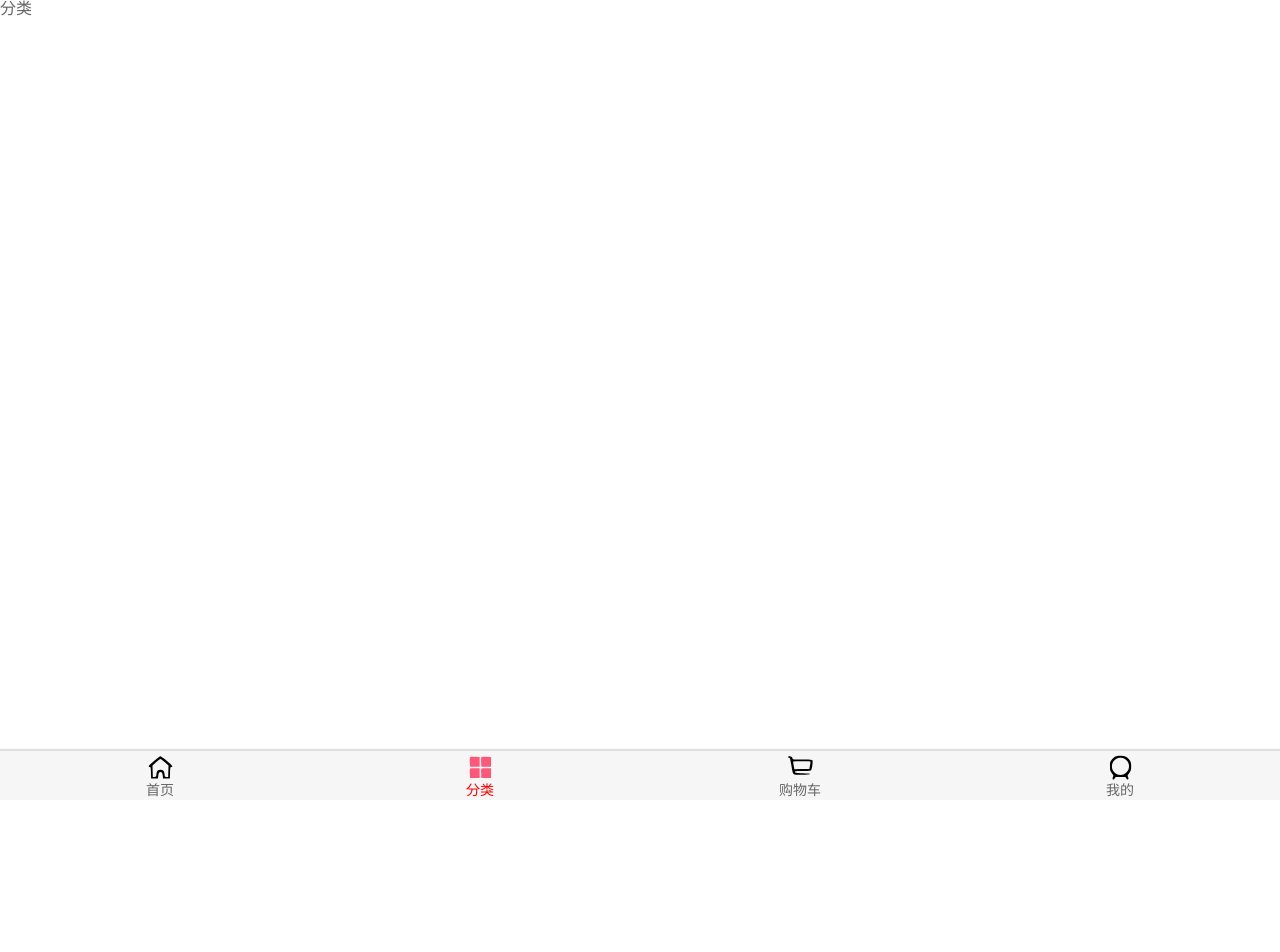
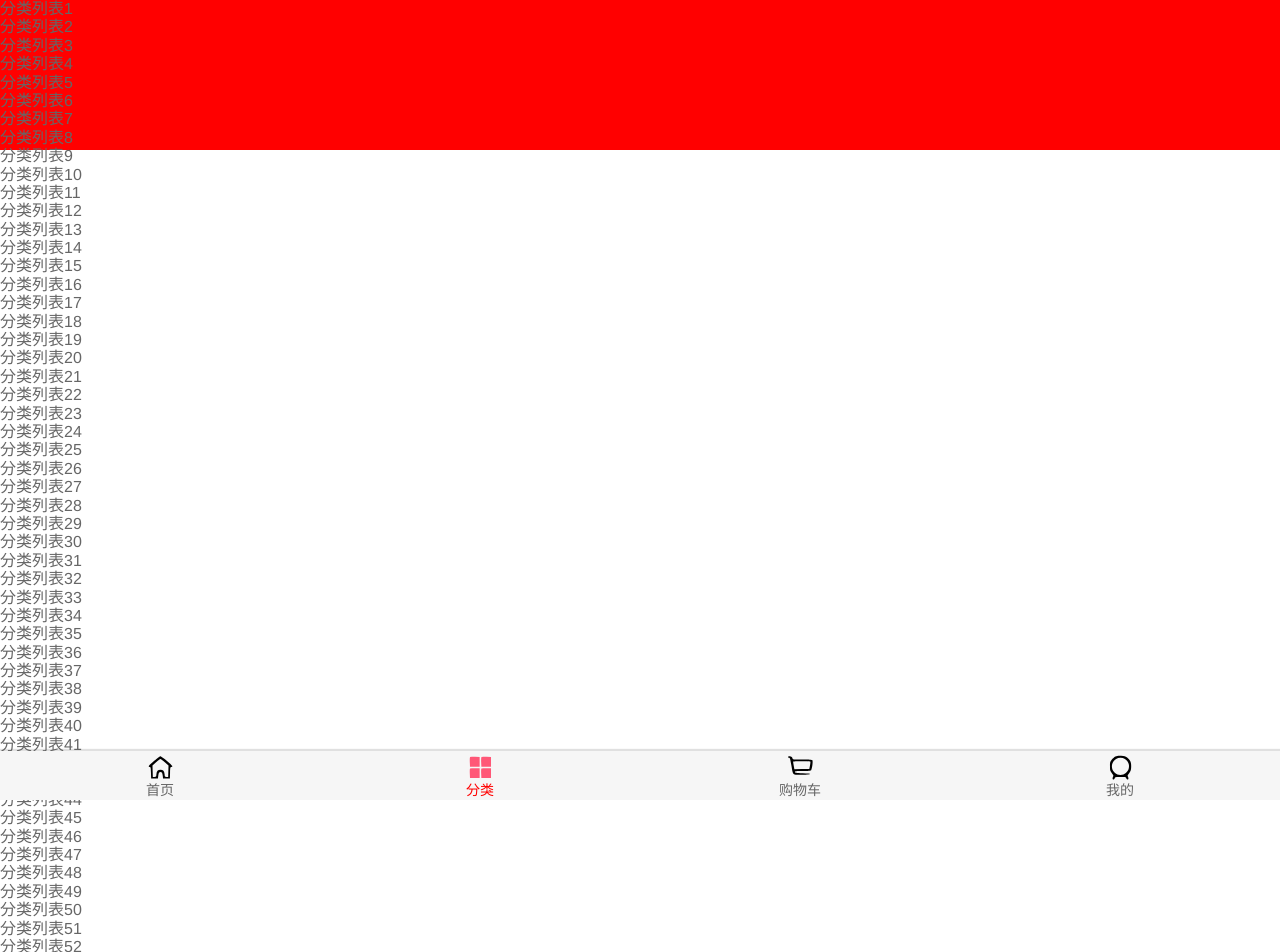
Before and after one commit to ibelievem/suppermall, a Vue app: page /category in a window 1280 px wide. Shown: the top 952 px of the page. Before the commit the page ends 800 px from the top, so only its background shows below. Built offline with nearby package versions, Linux system fonts and the light colour scheme.

Commit message:
better-scroll的安装和使用

```diff
--- a/package.json
+++ b/package.json
@@ -9,6 +9,7 @@
   },
   "dependencies": {
     "axios": "^0.21.1",
+    "better-scroll": "^2.3.1",
     "core-js": "^3.6.5",
     "vue": "^2.6.11",
     "vue-router": "^3.5.1"
--- a/src/components/content/goods/GoodsList.vue
+++ b/src/components/content/goods/GoodsList.vue
@@ -31,6 +31,6 @@
     flex-wrap: wrap;
     justify-content: space-around;
 
-    /*padding: 2px;*/
+    padding: 2px;
   }
 </style>
--- a/src/router/index.js
+++ b/src/router/index.js
@@ -13,7 +13,8 @@
 
 // 2、创建router
 const routes = [
-  {path: '', redirect: '/home',},
+  // {path: '', redirect: '/home',},
+  {path: '', redirect: '/category',},
   {path: '/home', component: Home,},
   {path: '/cart', component: Cart,},
   {path: '/category', component: Category,},
--- a/src/views/category/Category.vue
+++ b/src/views/category/Category.vue
@@ -1,13 +1,140 @@
 <template>
-  <div>分类</div>
+<!--  <div>分类</div>-->
+  <div class="wrapper">
+    <ul class="content">
+      <li>分类列表1</li>
+      <li>分类列表2</li>
+      <li>分类列表3</li>
+      <li>分类列表4</li>
+      <li>分类列表5</li>
+      <li>分类列表6</li>
+      <li>分类列表7</li>
+      <li>分类列表8</li>
+      <li>分类列表9</li>
+      <li>分类列表10</li>
+      <li>分类列表11</li>
+      <li>分类列表12</li>
+      <li>分类列表13</li>
+      <li>分类列表14</li>
+      <li>分类列表15</li>
+      <li>分类列表16</li>
+      <li>分类列表17</li>
+      <li>分类列表18</li>
+      <li>分类列表19</li>
+      <li>分类列表20</li>
+      <li>分类列表21</li>
+      <li>分类列表22</li>
+      <li>分类列表23</li>
+      <li>分类列表24</li>
+      <li>分类列表25</li>
+      <li>分类列表26</li>
+      <li>分类列表27</li>
+      <li>分类列表28</li>
+      <li>分类列表29</li>
+      <li>分类列表30</li>
+      <li>分类列表31</li>
+      <li>分类列表32</li>
+      <li>分类列表33</li>
+      <li>分类列表34</li>
+      <li>分类列表35</li>
+      <li>分类列表36</li>
+      <li>分类列表37</li>
+      <li>分类列表38</li>
+      <li>分类列表39</li>
+      <li>分类列表40</li>
+      <li>分类列表41</li>
+      <li>分类列表42</li>
+      <li>分类列表43</li>
+      <li>分类列表44</li>
+      <li>分类列表45</li>
+      <li>分类列表46</li>
+      <li>分类列表47</li>
+      <li>分类列表48</li>
+      <li>分类列表49</li>
+      <li>分类列表50</li>
+      <li>分类列表51</li>
+      <li>分类列表52</li>
+      <li>分类列表53</li>
+      <li>分类列表54</li>
+      <li>分类列表55</li>
+      <li>分类列表56</li>
+      <li>分类列表57</li>
+      <li>分类列表58</li>
+      <li>分类列表59</li>
+      <li>分类列表60</li>
+      <li>分类列表61</li>
+      <li>分类列表62</li>
+      <li>分类列表63</li>
+      <li>分类列表64</li>
+      <li>分类列表65</li>
+      <li>分类列表66</li>
+      <li>分类列表67</li>
+      <li>分类列表68</li>
+      <li>分类列表69</li>
+      <li>分类列表70</li>
+      <li>分类列表71</li>
+      <li>分类列表72</li>
+      <li>分类列表73</li>
+      <li>分类列表74</li>
+      <li>分类列表75</li>
+      <li>分类列表76</li>
+      <li>分类列表77</li>
+      <li>分类列表78</li>
+      <li>分类列表79</li>
+      <li>分类列表80</li>
+      <li>分类列表81</li>
+      <li>分类列表82</li>
+      <li>分类列表83</li>
+      <li>分类列表84</li>
+      <li>分类列表85</li>
+      <li>分类列表86</li>
+      <li>分类列表87</li>
+      <li>分类列表88</li>
+      <li>分类列表89</li>
+      <li>分类列表90</li>
+      <li>分类列表91</li>
+      <li>分类列表92</li>
+      <li>分类列表93</li>
+      <li>分类列表94</li>
+      <li>分类列表95</li>
+      <li>分类列表96</li>
+      <li>分类列表97</li>
+      <li>分类列表98</li>
+      <li>分类列表99</li>
+      <li>分类列表100</li>
+    </ul>
+  </div>
 </template>
 
 <script>
+  import BScroll from "better-scroll"
+
 export default {
-  name: "Category"
+  name: "Category",
+  data(){
+    return {
+      scroll:null
+    }
+  },
+  // 组件创建完后调用
+  created() {
+  },
+  mounted() {
+    // this.scroll = new BScroll(".wrapper",{
+    // })
+
+    this.scroll = new BScroll(document.querySelector(".wrapper"),{
+    })
+  }
 }
 </script>
 
 <style scoped>
+  .wrapper {
+    height: 150px;
+    background-color: red;
 
+    /*overflow: hidden;*/
+    /*overflow-y: scroll;*/
+  }
 </style>
--- a/src/views/home/Home.vue
+++ b/src/views/home/Home.vue
@@ -13,44 +13,6 @@
     <!--  展示流行的数据  -->
     <goods-list :goods="showGoods"></goods-list>
 
-    <!--  填充内容，使得界面可以向下滚动  -->
-    <ul>
-      <li>列表</li>
-      <li>列表</li>
-      <li>列表</li>
-      <li>列表</li>
-      <li>列表</li>
-      <li>列表</li>
-      <li>列表</li>
-      <li>列表</li>
-      <li>列表</li>
-      <li>列表</li>
-      <li>列表</li>
-      <li>列表</li>
-      <li>列表</li>
-      <li>列表</li>
-      <li>列表</li>
-      <li>列表</li>
-      <li>列表</li>
-      <li>列表</li>
-      <li>列表</li>
-      <li>列表</li>
-      <li>列表</li>
-      <li>列表</li>
-      <li>列表</li>
-      <li>列表</li>
-      <li>列表</li>
-      <li>列表</li>
-      <li>列表</li>
-      <li>列表</li>
-      <li>列表</li>
-      <li>列表</li>
-      <li>列表</li>
-      <li>列表</li>
-      <li>列表</li>
-      <li>列表</li>
-      <li>列表</li>
-    </ul>
   </div>
 </template>
 
@@ -170,7 +132,7 @@
           this.goods[type].list.push(...res.data.list)
           // 页码 + 1
           this.goods[type].page += 1
-          console.log(this.goods.pop.list)
+          // console.log(this.goods.pop.list)
         })
       }
     }
```
Also changed, not shown: 1 other file (tests, documents, lock files or other folders).
